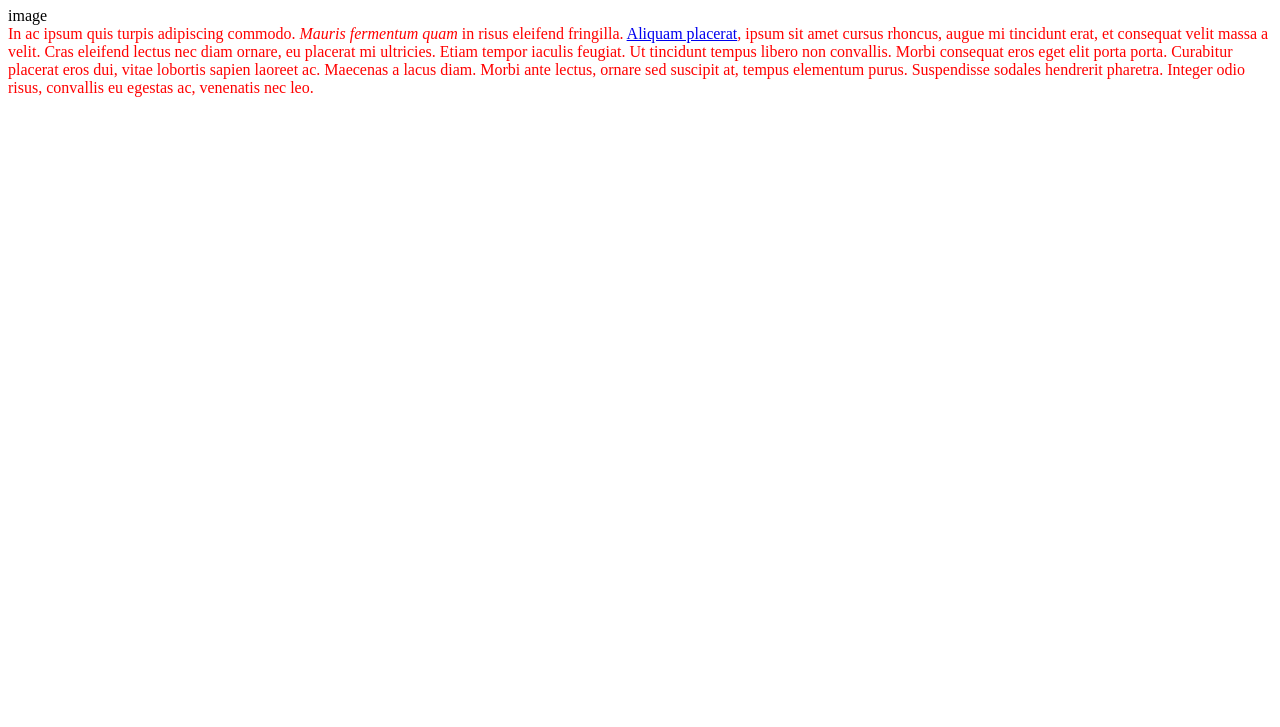
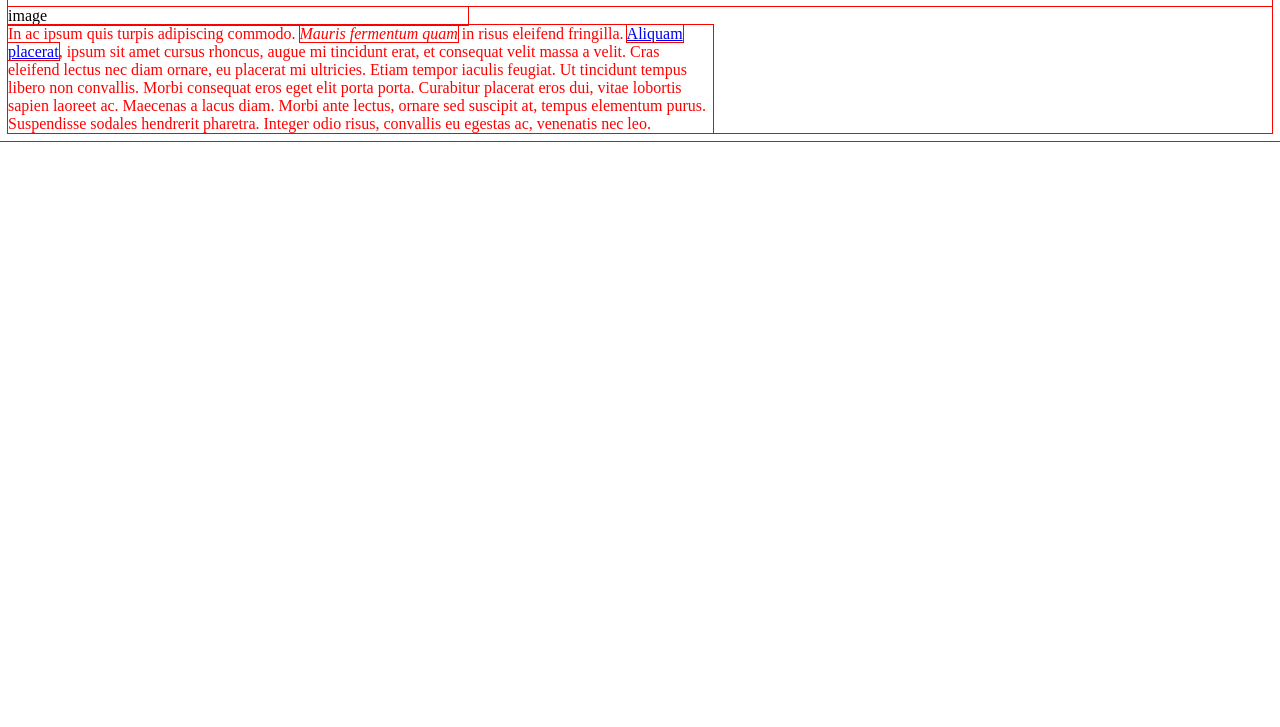
Before and after one commit to gotoc/udacity-ud304, a plain HTML site: page lesson-1/index.html in a window 1280 px wide. Shown: the part 73-800 px from the top of the page. Drawn offline with Linux system fonts and the light colour scheme.

Commit message:
The Box Revisited

```diff
--- a/lesson-1/style.css
+++ b/lesson-1/style.css
@@ -1,3 +1,25 @@
 .description {
   color: red;
+  max-width: 705px;
 }
+
+.screenshot {
+  max-width: 460px;
+}
+
+/* outline border applied to every element
+** on the page, to visualize the boxes
+*/
+* {
+  outline: 1px solid red !important;
+}
+
+/* box-sizing definitions,
+** for each web browser
+*/
+* {
+  -webkit-box-sizing: border-box;
+  -moz-box-sizing: border-box;
+  -ms-box-sizing: border-box;
+  box-sizing: border-box;
+}
```
